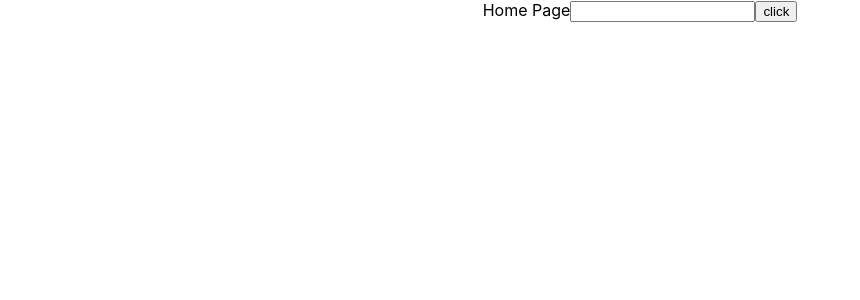
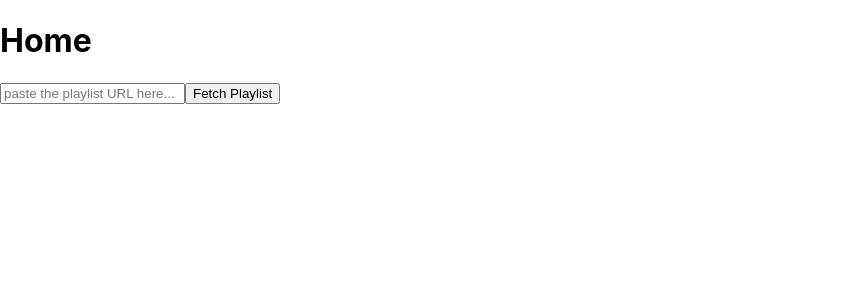
Before and after one commit to Sanket-Kulkarni18/your_course, a React (Create React App) app: page / in a window 1280 px wide. Shown: the top 300 px of the page, without its empty margins (0-860 px from the left). Built offline with nearby package versions, Linux system fonts and the light colour scheme.

Commit message:
fetch playlist func done

```diff
--- a/package.json
+++ b/package.json
@@ -6,6 +6,7 @@
     "@testing-library/jest-dom": "^5.11.9",
     "@testing-library/react": "^11.2.5",
     "@testing-library/user-event": "^12.6.3",
+    "axios": "^0.21.1",
     "react": "^17.0.1",
     "react-dom": "^17.0.1",
     "react-router-dom": "^5.2.0",
--- a/src/App.js
+++ b/src/App.js
@@ -1,19 +1,29 @@
-import './App.css';
 import { BrowserRouter, Route, Switch } from 'react-router-dom';
 
 // components
-import HomePage from './HomePage/HomePage'
+import HomePage from './HomePage/HomePage';
+import CreateCourse from './CreateCourse/CreateCourse';
+
+// states & components
 import { useState } from 'react';
+import { PlaylistContext } from './context/PlaylistContext';
 
-function App() {
+const App = ()=> {
   const [playlistId , setPlaylistId]=useState("")
+
   return (
     <div className="App">
+      <PlaylistContext.Provider value={{playlistId, setPlaylistId}} >
+
       <BrowserRouter>
-      <Switch>
-        <Route exact path="/" component={HomePage} />
-      </Switch>
+        <Switch>
+          <Route exact path="/" component={HomePage} />
+          <Route exact path="/createCourse" component={CreateCourse} />
+        </Switch>
       </BrowserRouter>
+
+      </PlaylistContext.Provider>
+
     </div>
   );
 }
--- a/src/CreateCourse/CreateCourse.js
+++ b/src/CreateCourse/CreateCourse.js
@@ -0,0 +1,53 @@
+import { useContext, useEffect, useState } from "react";
+import { PlaylistContext } from "../context/PlaylistContext";
+import { plReqApi } from "../utils/youtubeAPI";
+
+const CreateCourse = ()=> {
+
+    const {playlistId} = useContext(PlaylistContext)
+
+    const [videos, setVideos] = useState()
+
+// https://youtube.googleapis.com/youtube/v3/
+// playlistItems?part=snippet&playlistId=PLRAV69dS1uWSxUIk5o3vQY2-_VKsOpXLD&key=[YOUR_API_KEY]
+
+    const fetchPlaylist = async()=> {
+        const {status, data} = await plReqApi.get('/playlistItems', {
+            params: {
+                playlistId
+            }
+        })
+
+        if(status === 200){
+            let videosArray = []
+            data.items.forEach(videoObject=> {
+                let video = {
+                    videoId: videoObject.snippet?.resourceId.videoId,
+                    thumb: videoObject.snippet?.thumbnails.medium.url,
+                    videoTitle: videoObject.snippet?.title,
+                    channelTitle: videoObject.snippet?.channelTitle,
+                }
+                videosArray.push(video)
+            })
+            setVideos(videosArray)
+
+            console.log(videos)
+        }
+
+    }
+
+    useEffect(() => {
+        if(playlistId){
+            fetchPlaylist()
+        }
+    }, [playlistId]);
+
+    return (
+        <div>
+            <h1>Create Course</h1>
+            <p>Playlist ID: {playlistId}</p>
+        </div>
+    )
+}
+
+export default CreateCourse;
--- a/src/HomePage/HomePage.js
+++ b/src/HomePage/HomePage.js
@@ -1,27 +1,44 @@
-import React, { useState } from "react";
+import React, { useContext, useState } from "react";
+import { Redirect } from "react-router-dom";
+import { PlaylistContext } from "../context/PlaylistContext";
 
 const HomePage = ()=> {
-    const [playlistStr , setPlaylistStr] = useState("");
-    const [url , setUrl] = useState("");
-    const handlesubmit=(e)=>{
+
+    // context values provided from context.provider
+    const {setPlaylistId} = useContext(PlaylistContext)
+
+    // states
+    const [url , setUrl] = useState("")
+    const [redirect, setRedirect] = useState(false)
+
+
+    // functions
+    const getIdFromUrl = playlistURL => {
+        let startIndex = playlistURL.search("list=");
+        startIndex+=5;
+        playlistURL = playlistURL.substring(startIndex, playlistURL.length);
+
+        let endIndex = playlistURL.search("&");
+        endIndex = (endIndex === -1) ? (playlistURL.length) : (endIndex);
+
+        let id = playlistURL.substring(0,endIndex);
+
+        return id;
+    }
+
+    const handleSubmit=(e)=>{
         e.preventDefault();
-        var urlString = url;
-        let startIndex = urlString.search("list=");
-        startIndex+=5;
-        urlString = urlString.substring(startIndex, url.length);
 
-        let endIndex = urlString.search("&");
-        endIndex = (endIndex === -1) ? (url.length) : (endIndex);
-
-        let playlistId = urlString.substring(0,endIndex);
-        console.log(playlistId);
-        const playlistStr=playlistId;
-        // setPlaylistStr("");
+        setPlaylistId(getIdFromUrl(url))
+        setRedirect(true)
     }
     return (
-        <div>Home Page
-            <input type ="text" value={url} onChange={e=>setUrl(e.target.value)}/>
-            <button onClick={handlesubmit}>click</button>
+        <div>
+            {/* if playlist id is fetched successfully, redirect to create course */}
+            {redirect ? <Redirect to="/createCourse" /> : null}
+            <h1>Home</h1>
+            <input type ="text" placeholder="paste the playlist URL here..." value={url} onChange={e=>setUrl(e.target.value)}/>
+            <button onClick={handleSubmit}>Fetch Playlist</button>
         </div>
     )
 }
--- /dev/null
+++ b/src/context/PlaylistContext.js
@@ -0,0 +1,3 @@
+import { createContext } from "react";
+
+export const PlaylistContext = createContext();
--- a/src/context/context.js
+++ /dev/null
@@ -1,3 +0,0 @@
-import { createContext } from "react";
-
-export const mycontext = createContext();
--- /dev/null
+++ b/src/utils/youtubeAPI.js
@@ -0,0 +1,16 @@
+import axios from 'axios';
+
+const API_KEY = "AIzaSyBKx9SFGUzz1uUtGkDyjFiL3zF0skagBIQ";
+
+// https://youtube.googleapis.com/youtube/v3/
+// playlistItems?part=snippet&playlistId=PLRAV69dS1uWSxUIk5o3vQY2-_VKsOpXLD&key=[YOUR_API_KEY]
+
+export const plReqApi = axios.create({
+    baseURL: "https://www.googleapis.com/youtube/v3/",
+    params: {
+        part: 'snippet',
+        maxResults: 50,
+        key: API_KEY
+    },
+    headers: {}
+})
```
Also changed, not shown: 1 other file (tests, documents, lock files or other folders).
